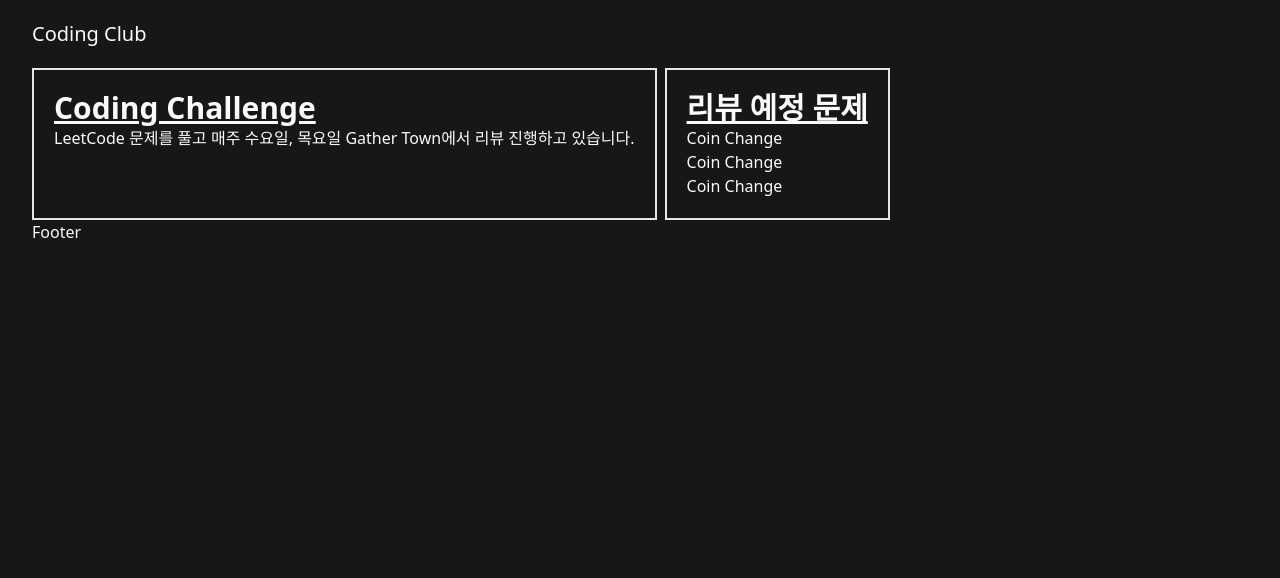
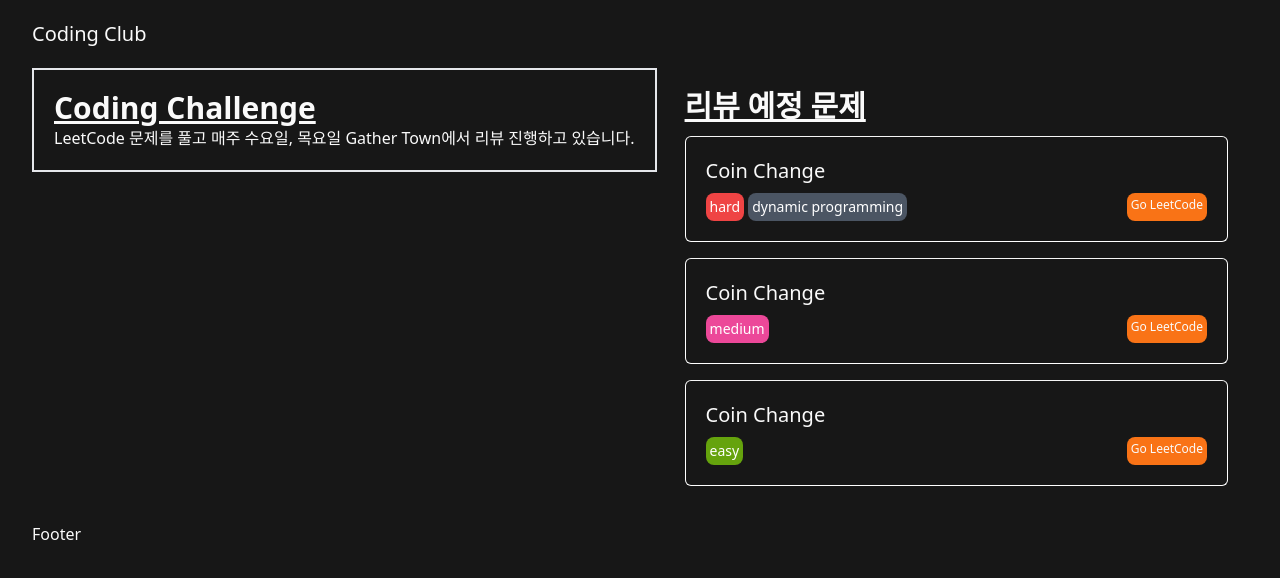
Before and after one commit to sangmin4208/coding-club, a Next.js app: page / in a window 1280 px wide. Shown: the top 578 px of the page. Built offline with nearby package versions, Linux system fonts and the light colour scheme.

Commit message:
✍️ 리뷰 예정 문제 리스트

```diff
--- /dev/null
+++ b/components/challenge/ChallengeItem.tsx
@@ -0,0 +1,38 @@
+import { Challenge } from '@type/challenge'
+import React from 'react'
+
+interface ChallengeItemProp {
+  challenge: Challenge
+  className?: string
+}
+
+
+const Category = ({ category }: { category: string }) => {
+  return <span className=' bg-gray-600 text-white text-sm  p-1 pt-1 pb-1 inline-block rounded-lg'>{category}</span>
+}
+
+const difficultyColor = {
+  'hard': 'bg-red-500',
+  'medium': 'bg-pink-500',
+  'easy': 'bg-lime-600',
+}
+
+function ChallengeItem({ challenge, className }: ChallengeItemProp) {
+  const difficultyBg = () => {
+
+  }
+  return (
+    <li className={`${className} border border-white border-t-neutral-100 mb-4 rounded-md p-5 relative`}>
+      <h3 className='mb-2 text-xl'>{challenge.title}</h3>
+      <div className='flex justify-between gap-1'>
+        <div className='flex gap-1'>
+          <span className={`${difficultyColor[challenge.difficulty]}` + ' text-white text-sm  p-1 pt-1 pb-1 inline-block rounded-lg'}>{challenge.difficulty}</span>
+          {challenge.categories && challenge.categories.map(category => <Category key={category} category={category} />)}
+        </div>
+        <a className=' bg-orange-500 p-1 rounded-lg text-xs cursor-pointer'>Go LeetCode</a>
+      </div>
+    </li >
+  )
+}
+
+export default ChallengeItem
--- /dev/null
+++ b/components/challenge/Intro.tsx
@@ -0,0 +1,22 @@
+import React from 'react'
+interface IntroProp {
+  className?: string
+}
+
+function Intro({ className }: IntroProp) {
+  return (
+    <section className={className}>
+      <div className="border-2 p-5">
+        <h1 className="text-3xl font-bold underline">
+          Coding Challenge
+        </h1>
+        <p>
+          LeetCode 문제를 풀고 매주 수요일, 목요일 Gather Town에서 리뷰 진행하고 있습니다.
+        </p>
+      </div>
+    </section>
+
+  )
+}
+
+export default Intro
--- /dev/null
+++ b/components/challenge/ReviewList.tsx
@@ -0,0 +1,23 @@
+import { Challenge } from '@type/challenge'
+import React from 'react'
+import ChallengeItem from './ChallengeItem'
+
+interface ReviewListProp {
+  className?: string
+  challenges: Challenge[]
+}
+
+export default function ReviewList({ challenges, className }: ReviewListProp) {
+  return (
+    <section className={className}>
+      <div className='p-5'>
+        <h1 className="text-3xl font-bold underline mb-3">
+          리뷰 예정 문제
+        </h1>
+        <ul>
+          {challenges && challenges.map(item => <ChallengeItem key={item.id} challenge={item} />)}
+        </ul>
+      </div>
+    </section>
+  )
+}
--- a/mock/challenges.ts
+++ b/mock/challenges.ts
@@ -6,6 +6,7 @@ export const challenges: Challenge[] = [
     title: 'Coin Change',
     difficulty: 'hard',
     leetCodeLink: 'https://leetcode.com/problems/coin-change/',
+    categories: ['dynamic programming'],
     createAt: new Date('2022-04-27'),
     updateAt: new Date('2022-04-27'),
     reviewAt: new Date('2022-04-27'),
@@ -13,7 +14,7 @@ export const challenges: Challenge[] = [
   {
     id: 322,
     title: 'Coin Change',
-    difficulty: 'hard',
+    difficulty: 'medium',
     leetCodeLink: 'https://leetcode.com/problems/coin-change/',
     createAt: new Date('2022-04-27'),
     updateAt: new Date('2022-04-27'),
@@ -22,7 +23,7 @@ export const challenges: Challenge[] = [
   {
     id: 322,
     title: 'Coin Change',
-    difficulty: 'hard',
+    difficulty: 'easy',
     leetCodeLink: 'https://leetcode.com/problems/coin-change/',
     createAt: new Date('2022-04-27'),
     updateAt: new Date('2022-04-27'),
--- a/pages/_app.tsx
+++ b/pages/_app.tsx
@@ -1,6 +1,6 @@
 import type { AppProps } from 'next/app'
-import Header from '@components/header'
-import Footer from '@components/footer'
+import Header from '@component/Header'
+import Footer from '@component/Footer'
 import "../styles/globals.css"
 import ChallengeProvider from '@context/challenge'
 
--- a/pages/index.tsx
+++ b/pages/index.tsx
@@ -2,6 +2,8 @@ import type { NextPage } from 'next'
 import Head from 'next/head'
 import { ChallengeContext } from '@context/challenge'
 import { useContext } from 'react'
+import ReviewList from '@component/challenge/ReviewList'
+import Intro from '@component/challenge/Intro'
 
 const Home: NextPage = () => {
   const { challenges } = useContext(ChallengeContext)
@@ -10,29 +12,10 @@ const Home: NextPage = () => {
       <Head>
         <title>Coding Club | Home</title>
       </Head>
-      <div className="flex gap-2">
-        <div className="border-2 p-5">
-          <h1 className="text-3xl font-bold underline">
-            Coding Challenge
-          </h1>
-          <p>
-            LeetCode 문제를 풀고 매주 수요일, 목요일 Gather Town에서 리뷰 진행하고 있습니다.
-          </p>
-        </div>
-        <div className="border-2 p-5">
-          <h1 className="text-3xl font-bold underline">
-            리뷰 예정 문제
-          </h1>
-          <ul>
-            {challenges && challenges.map(item => <li key={item.id}>
-              <a href={item.leetCodeLink}
-                target='_blank' rel="noreferrer">{item.title}</a>
-            </li>)}
-          </ul>
-
-        </div>
+      <div className="flex gap-2 ">
+        <Intro />
+        <ReviewList className='flex-1' challenges={challenges} />
       </div>
-
     </>
   )
 }
--- a/tsconfig.json
+++ b/tsconfig.json
@@ -19,7 +19,7 @@
       "@type/*": ["lib/types/*"],
       "@context/*": ["lib/contexts/*"],
       "@mock/*": ["mock/*"],
-      "@components/*": ["components/*"],
+      "@component/*": ["components/*"],
       "@styles/*": ["styles/*"],
       "@lib/*": ["lib/*"]
     }
```
